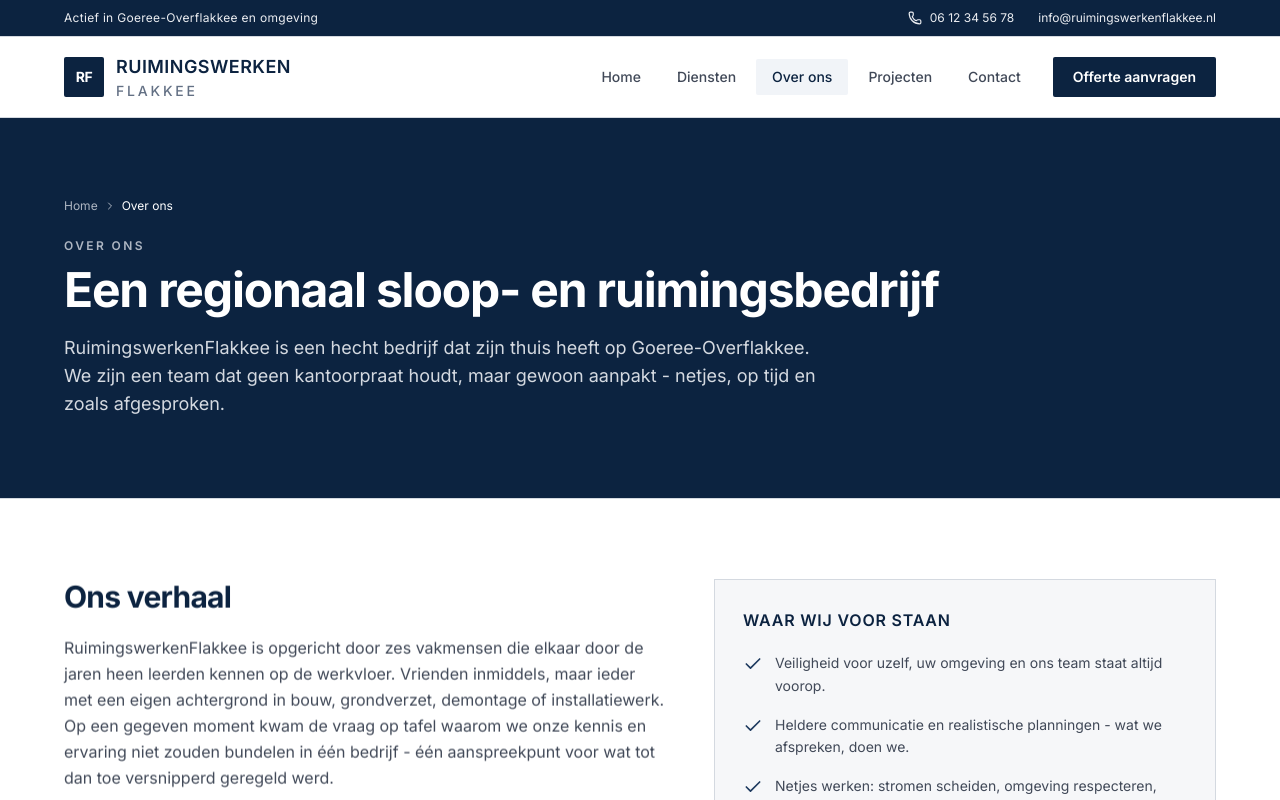
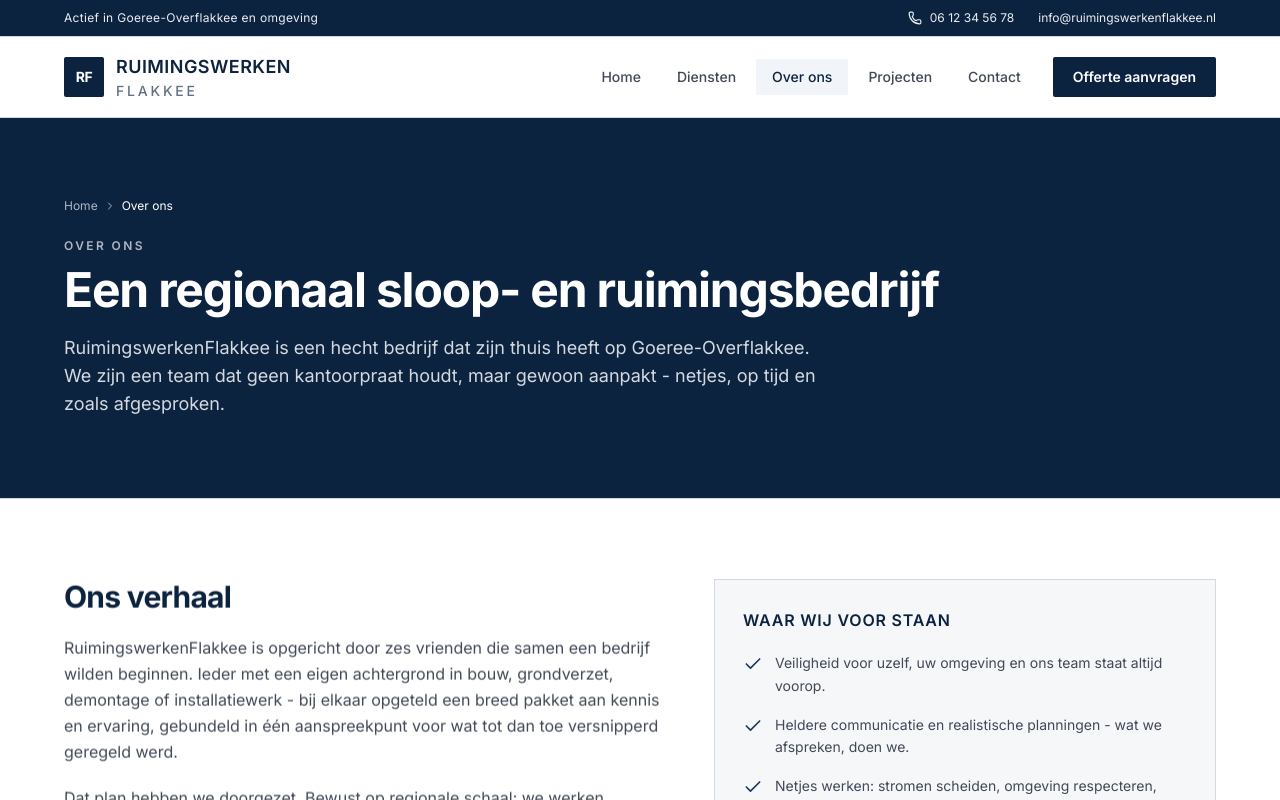
Before and after one commit to AlexLamper/RuimingswerkenFlakkee, a Next.js app: page /over-ons in a window 1280 px wide. Shown: the top 800 px of the page. Built offline with nearby package versions, Linux system fonts and the light colour scheme.

Commit message:
site base

```diff
--- a/src/app/over-ons/page.tsx
+++ b/src/app/over-ons/page.tsx
@@ -37,13 +37,12 @@ export default function OverOnsPage() {
             </h2>
             <div className="mt-5 space-y-5 text-base leading-relaxed text-steel-700">
               <p>
-                {company.name} is opgericht door zes vakmensen die elkaar
-                door de jaren heen leerden kennen op de werkvloer. Vrienden
-                inmiddels, maar ieder met een eigen achtergrond in bouw,
-                grondverzet, demontage of installatiewerk. Op een gegeven
-                moment kwam de vraag op tafel waarom we onze kennis en
-                ervaring niet zouden bundelen in één bedrijf - één
-                aanspreekpunt voor wat tot dan toe versnipperd geregeld werd.
+                {company.name} is opgericht door zes vrienden die samen
+                een bedrijf wilden beginnen. Ieder met een eigen achtergrond
+                in bouw, grondverzet, demontage of installatiewerk - bij
+                elkaar opgeteld een breed pakket aan kennis en ervaring,
+                gebundeld in één aanspreekpunt voor wat tot dan toe
+                versnipperd geregeld werd.
               </p>
               <p>
                 Dat plan hebben we doorgezet. Bewust op regionale schaal:
```
Also changed, not shown: public/logo/mogelijke_logos.png (added).
